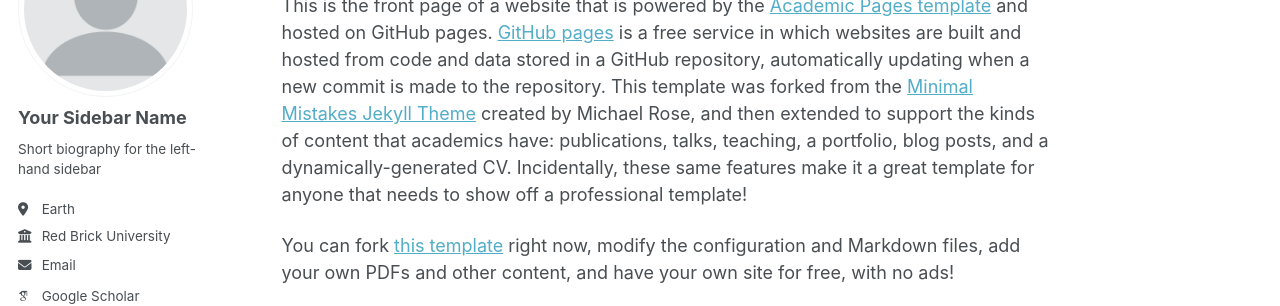
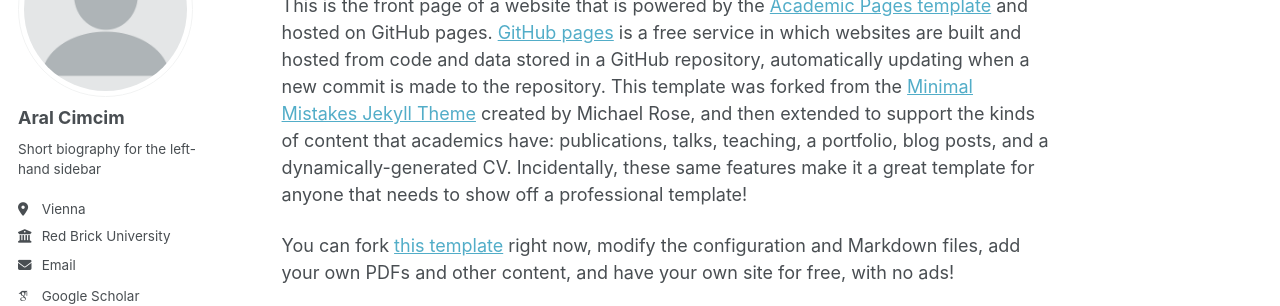
Before and after one commit to aralcimcim/aralcimcim.github.io, a Jekyll site: the page built from _pages/about.md, in a window 1280 px wide. Shown: the part 177-483 px from the top of the page. Built offline with Jekyll 4.4.1, drawn with Linux system fonts in a browser that asks for light colours; some web fonts are replaced; a script that is not in the unit is left out.

Commit message:
Update _config.yml

```diff
--- a/_config.yml
+++ b/_config.yml
@@ -23,10 +23,10 @@ repository               : "academicpages/academicpages.github.io"
 author:
   # Biographic information
   avatar           : "profile.png"
-  name             : "Your Sidebar Name"
+  name             : "Aral Cimcim"
   pronouns         : # example: "she/her"
   bio              : "Short biography for the left-hand sidebar"
-  location         : "Earth"
+  location         : "Vienna"
   employer         : "Red Brick University"
   uri              : # URL
   email            : "none@example.org"
```
